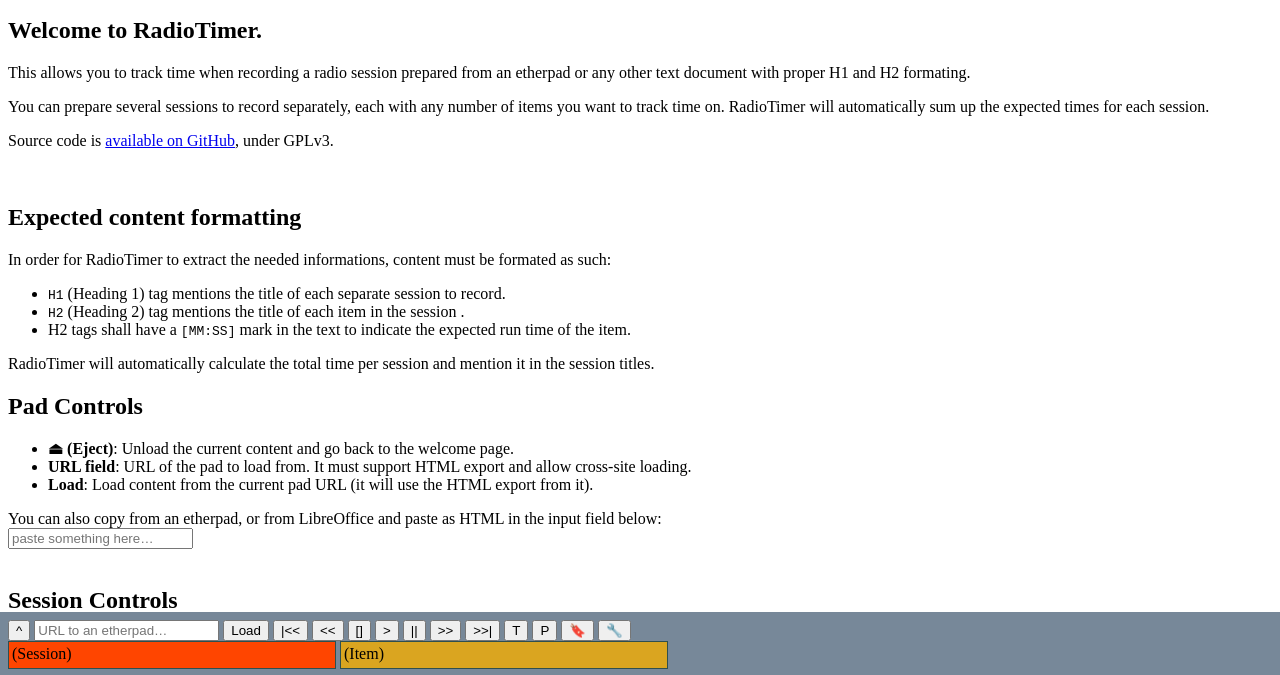
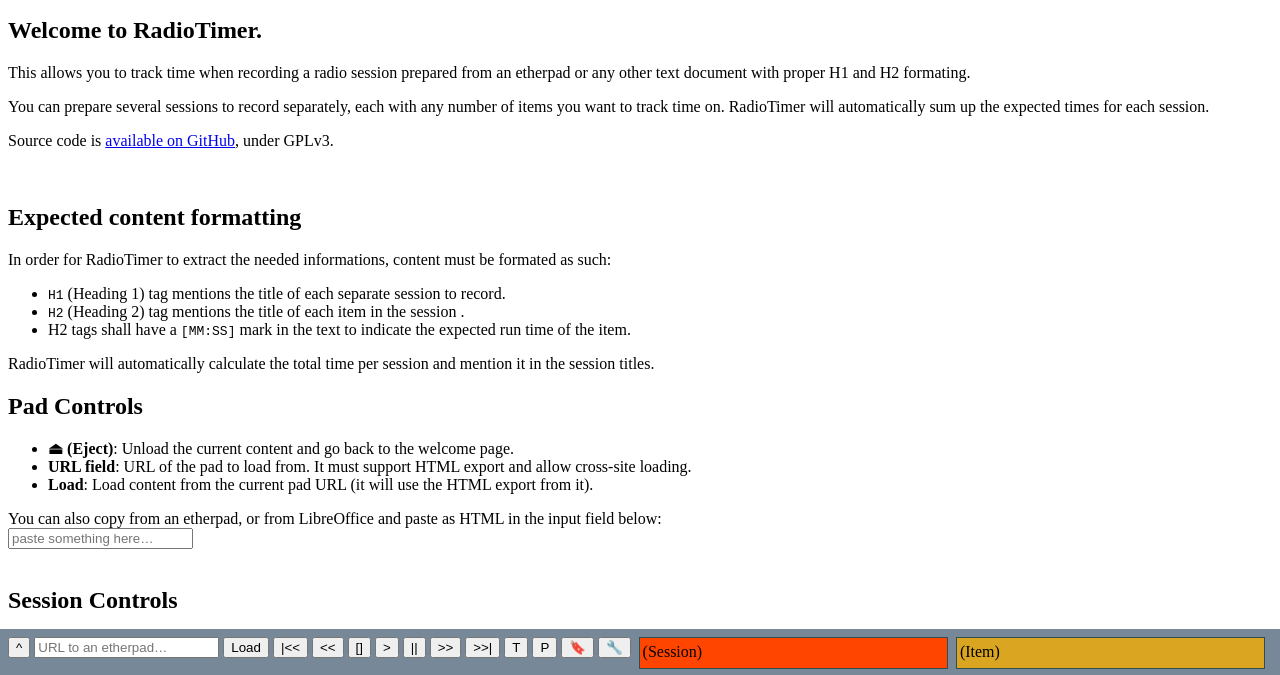
Before and after one commit to mmuman/RadioTimer, a plain HTML site: page index.html in a window 1280 px wide. Shown: the part 123-798 px from the top of the page. Drawn offline with Linux system fonts and the light colour scheme.

Commit message:
Rework progress bars to fit next to the buttons when possible
Some black magic, do not touch!

```diff
--- a/css/style.css
+++ b/css/style.css
@@ -20,7 +20,7 @@ footer:hover {
 	/*opacity: 1.0;*/
 }
 
-form { display:inline }
+form { display:inline; clear: none }
 
 #live_timer {
 	display:inline;
@@ -52,18 +52,27 @@ form { display:inline }
 	display: none;
 }
 
+#allbuttons {
+	float: left;
+	clear: none;
+}
+
 #progress_h1_h2 {
-	width: 100%;
+	min-width: 230px;
+	display: run-in block;
+	overflow: hidden;
+	clear: none;
 	white-space: nowrap;
+	padding-left: 0.5em;
+	padding-right: 1em;
 }
 #progress_h1,
 #progress_h2 {
 	position:relative;
-	min-width: 25%;
-	max-width: 45%;
+	width: 47%;
 	vertical-align: bottom;
 	border: 1px solid DarkSlateGray;
-	padding: 3px;
+	padding: 0.3em;
 	display: inline-block;
 }
 #progress_h2 {
--- a/index.html
+++ b/index.html
@@ -165,6 +165,8 @@ RadioTimer will automatically calculate the total time per session and mention i
 <br />
 
 <footer>
+	<div>
+	<div id="allbuttons">
     <form id="padform">
         <input type="button" id="eject" value="⏏" title="Eject" />
         <input type="text" id="url" placeholder="URL to an etherpad…" value=""/>
@@ -187,9 +189,11 @@ RadioTimer will automatically calculate the total time per session and mention i
         <input type="button" id="show_settings" value="🔧" title="Show settings" />
 		</span>
     </form>
-	<span id="progress_h1_h2">
-	<div id="progress_h1"><span id="current_h1">(Session)</span><div id="bar"></div></div>&nbsp;<div id="progress_h2"><span id="current_h2">(Item)</span><div id="bar"></div></div>
-	</span>
+	</div>
+	<div id="progress_h1_h2">
+		<div id="progress_h1"><span id="current_h1">(Session)</span><div id="bar"></div></div>&nbsp;&nbsp;<div id="progress_h2"><span id="current_h2">(Item)</span><div id="bar"></div></div>
+	</div>
+	</div>
 </footer>
 <script src="js/zepto.min.js" type="application/javascript"></script>
 <script src="js/script.js" type="application/javascript"></script>
```
